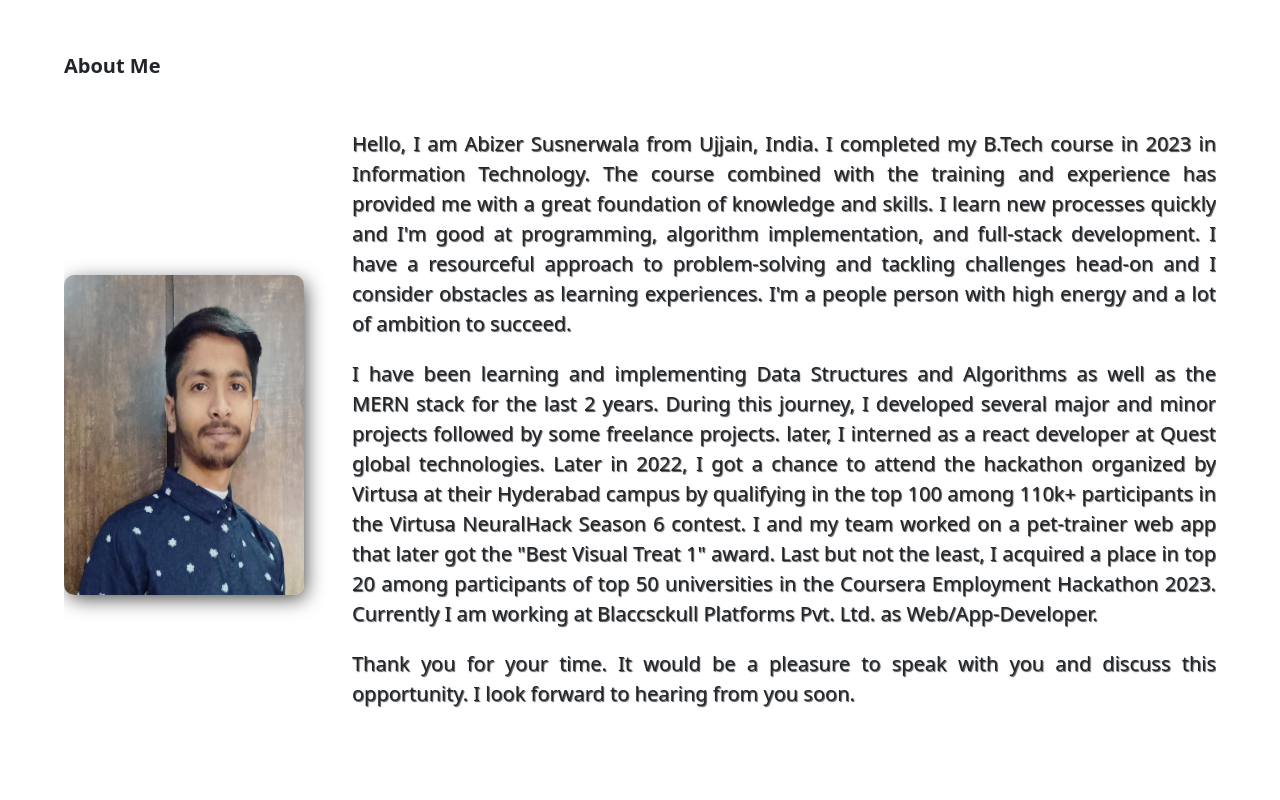
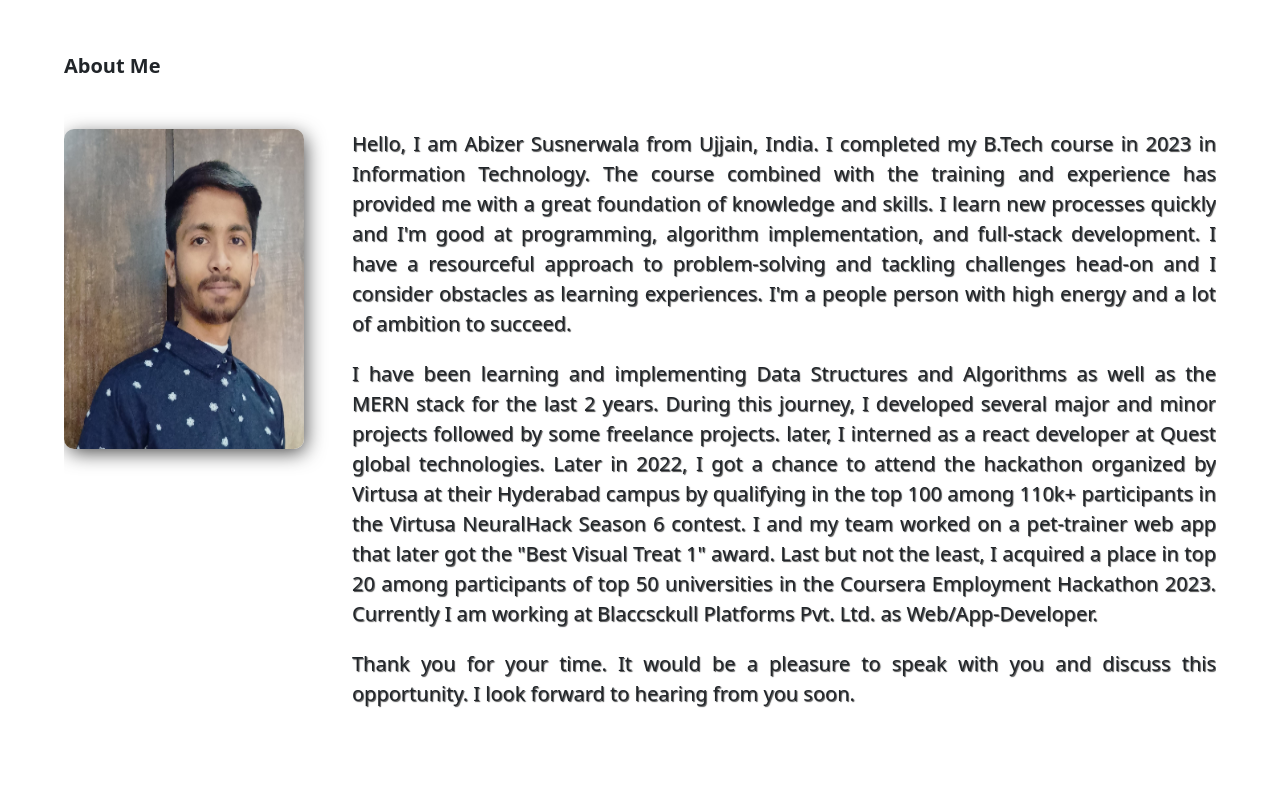
Before and after one commit to AMDesigners/AbizerPortfolio, a plain HTML site: page index.html in a window 1280 px wide. Shown: the part 2020-2820 px from the top of the page. Drawn offline with nearby package versions, Linux system fonts and the light colour scheme.

Commit message:
Update index.html

```diff
--- a/index.html
+++ b/index.html
@@ -141,20 +141,17 @@
             <div class="right">
                 <div class="right1 d-flex justify-content-between">
                     <h5>Udhari/Credit Management<br>Web App</h5>
-                    <a href="https://udharimanagement.netlify.app/#/" target="_blank">Click here <br> to
-                        visit the credit management website</a>
+                    <a href="https://udharimanagement.netlify.app/#/" target="_blank">Click here <br> to visit the credit management website</a>
                 </div>
                 <div class="right-line"></div>
                 <div class="right2 d-flex justify-content-between">
                     <h5>H3 Photography Production<br>House Website</h5>
-                    <a href="https://amdesigners.github.io/h3demo/" target="_blank">Click here <br>to visit the
-                        photography portfolio website</a>
+                    <a href="https://amdesigners.github.io/h3demo/" target="_blank">Click here <br>to visit the photography portfolio website</a>
                 </div>
                 <div class="right-line"></div>
                 <div class="right3 d-flex justify-content-between">
                     <h5>Vibrant Portfolio Design</h5>
-                    <a href="https://amdesigners.github.io/PortfolioDesign/" target="_blank">Click here <br>to visit the
-                        portfolio website</a>
+                    <a href="https://amdesigners.github.io/PortfolioDesign/" target="_blank">Click here <br>to visit the portfolio website</a>
                 </div>
             </div>
         </div>
@@ -164,7 +161,7 @@
     <!-- --------About Me------------- -->
     <section class="about-me overflow-hidden" id="about-me">
         <p class="fs-5 fw-bold about-p">About Me</p>
-        <div class="d-flex justify-content-between align-items-center about-div mt-5">
+        <div class="d-flex justify-content-between align-items-start about-div mt-5">
             <img src="img/myPic.jpg" alt="mypic">
             <div class="d-flex flex-column justify-content-between align-items-center">
             <p class="fw-light fs-5 ms-5">
```
